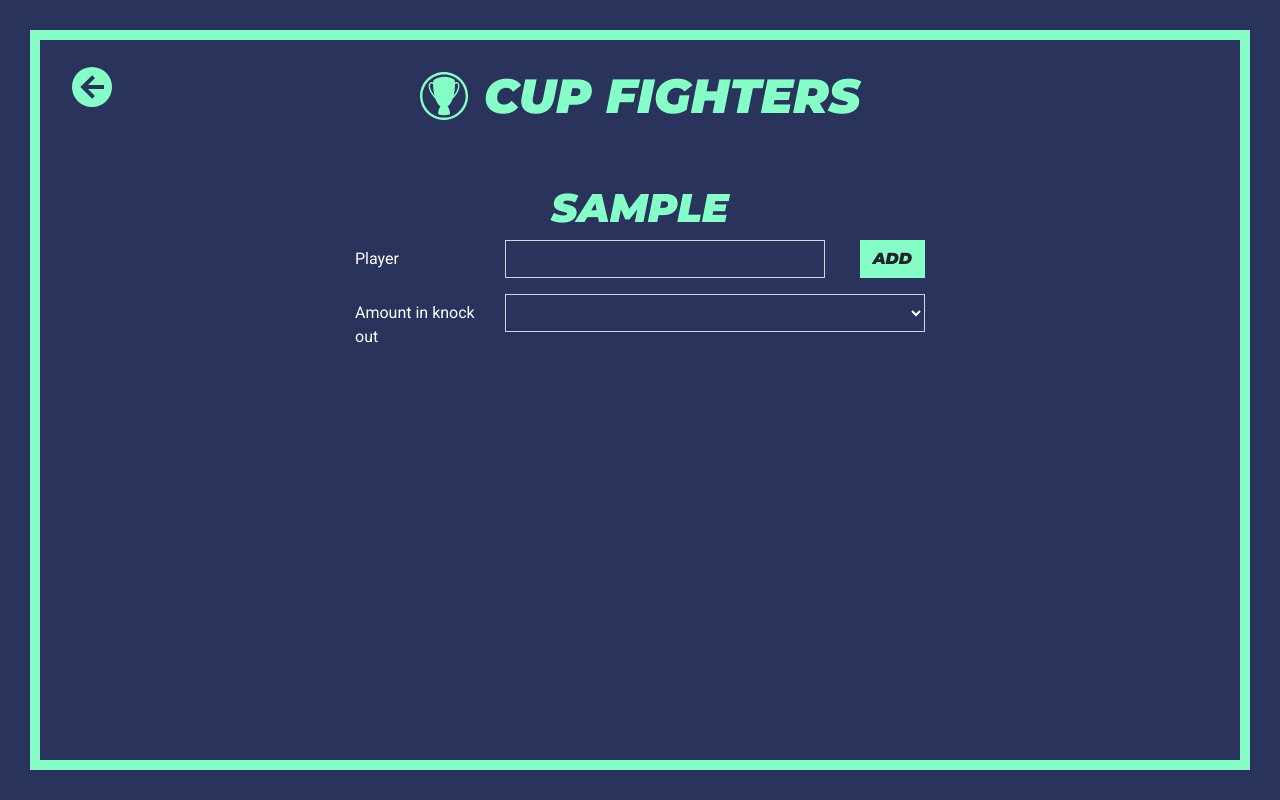
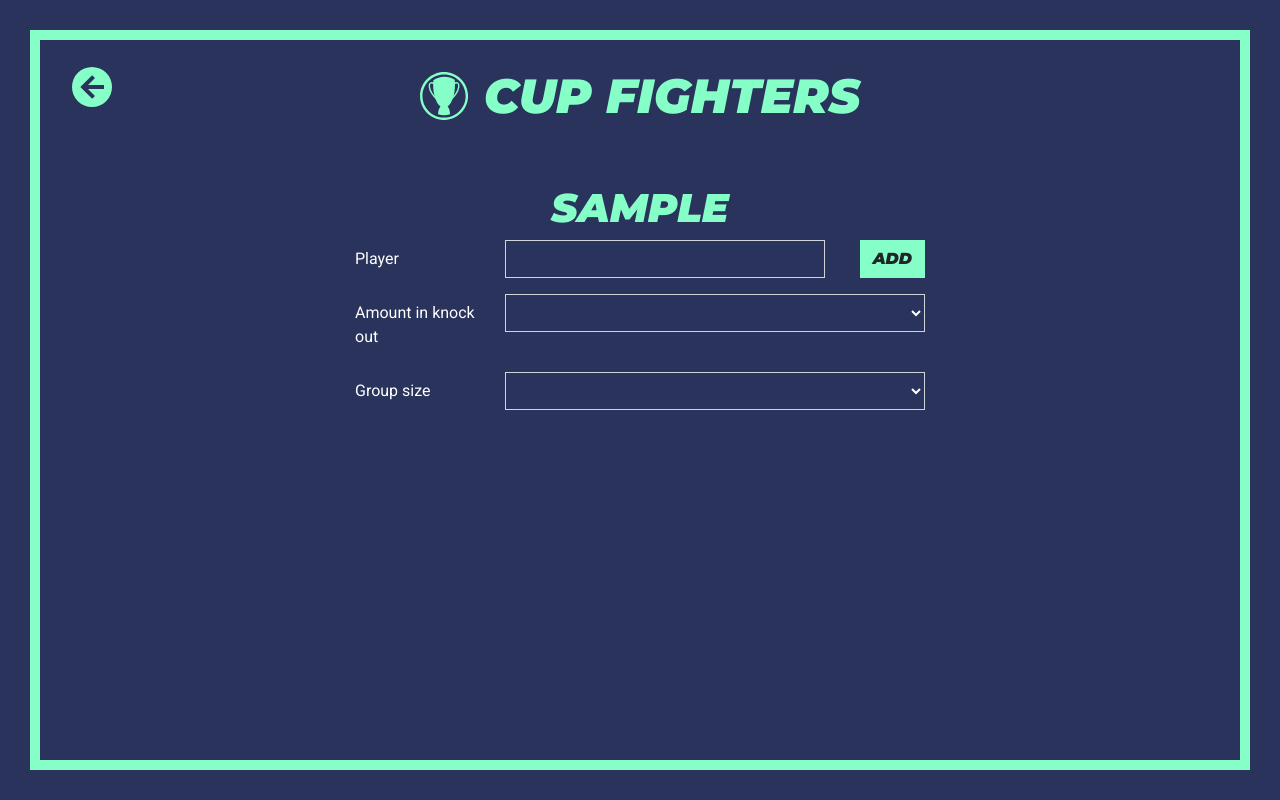
Before and after one commit to iamOscarMike/cupfighters, a React app: page / in a window 1280 px wide. Both pictures are taken after typing "Sample" into the empty fields and a click on the button "START TOURNAMENT". Built offline with nearby package versions, Linux system fonts and the light colour scheme.

Commit message:
Select group size

```diff
--- /dev/null
+++ b/src/components/Tournament/Setup/SelectGroupSize/SelectGroupSize.jsx
@@ -0,0 +1,36 @@
+import React from "react";
+
+function SelectGroupSize({ players, setGroupSize }) {
+
+    const getOptions = () => {
+        const groupSizes = ([...Array(players.length).keys()]).filter((playerIndex) => (
+            players.length % playerIndex === 0 && playerIndex !== 1
+        ));
+        const options = groupSizes.map(groupSize => (
+            <option key={groupSize} value={groupSize}>
+                {groupSize} players per group, {players.length / groupSize} groups
+            </option>
+        ));
+        return options.length
+            ? options
+            : <option value={null}>Unable to pick group size with {players.length} players</option>;
+    }
+
+    return (
+        <div className="SelectGroupSize row">
+            <div className="col-sm-12 col-md-6 offset-md-3">
+                <div className="form-group row">
+                    <label htmlFor="groupSize" className="col-sm-3 col-form-label">Group size</label>
+                    <div className="col-sm-9">
+                        <select id="groupSize" className="form-control" onChange={(event) => { setGroupSize(event.target.value) }}>
+                            <option value={null}></option>
+                            {getOptions()}
+                        </select>
+                    </div>
+                </div>
+            </div>
+        </div>
+    );
+};
+
+export default SelectGroupSize;
--- a/src/components/Tournament/Setup/SelectPlayersInKnockout/SelectPlayersInKnockout.jsx
+++ b/src/components/Tournament/Setup/SelectPlayersInKnockout/SelectPlayersInKnockout.jsx
@@ -13,7 +13,7 @@ function SelectPlayersInKnockout({ players, setAmountOfPlayersInKnockout }) {
     };
 
     return (
-        <div className="SelectPlayersInKnockout form-group row">
+        <div className="SelectPlayersInKnockout row">
             <div className="col-sm-12 col-md-6 offset-md-3">
                 <div className="form-group row">
                     <label htmlFor="knockOut" className="col-sm-3 col-form-label">Amount in knock out</label>
--- a/src/components/Tournament/Setup/Setup.jsx
+++ b/src/components/Tournament/Setup/Setup.jsx
@@ -2,11 +2,13 @@ import React, { useState } from "react";
 import AddPlayerForm from "./AddPlayerForm/AddPlayerForm";
 import PlayerList from "./PlayerList/PlayerList";
 import SelectPlayersInKnockout from "./SelectPlayersInKnockout/SelectPlayersInKnockout";
+import SelectGroupSize from "./SelectGroupSize/SelectGroupSize";
 
 function Setup() {
     const [players, setPlayers] = useState([]);
     const [input, setInput] = useState('');
     const [amountOfPlayersInKnockout, setAmountOfPlayersInKnockout] = useState(null);
+    const [groupSize, setGroupSize] = useState(null);
 
     const addPlayer = (player) => setPlayers([...players, player]);
     const deletePlayer = (player) => {
@@ -35,6 +37,10 @@ function Setup() {
                 players={players}
                 setAmountOfPlayersInKnockout={setAmountOfPlayersInKnockout}
             />
+            <SelectGroupSize
+                players={players}
+                setGroupSize={setGroupSize}
+            />
             <PlayerList
                 players={players}
                 deletePlayer={deletePlayer}
```
Also changed, not shown: 1 other file (tests, documents, lock files or other folders).
